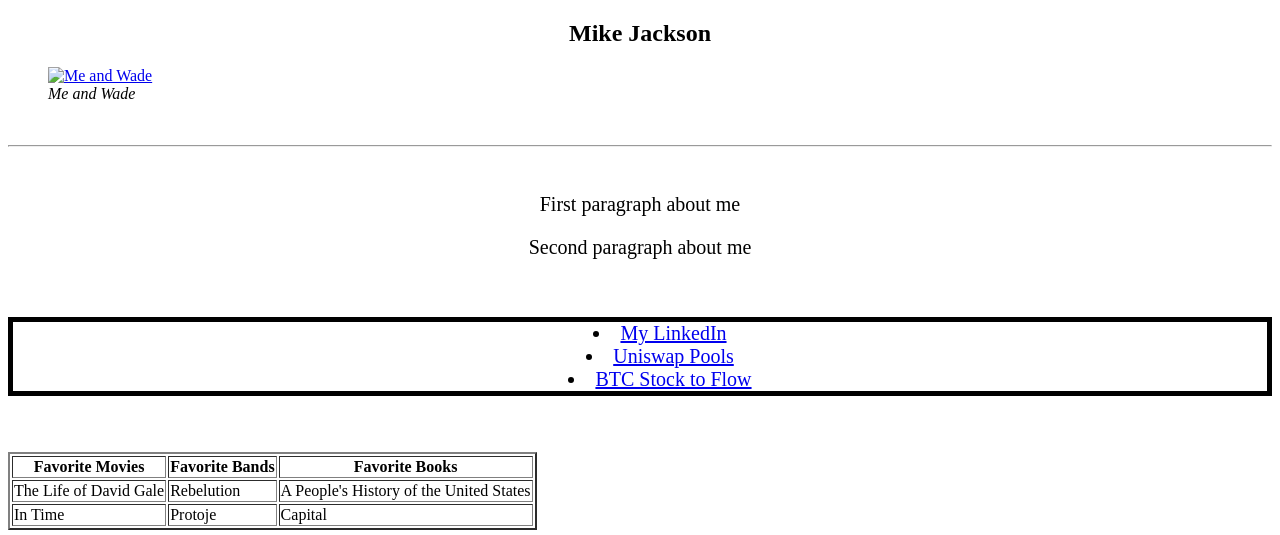
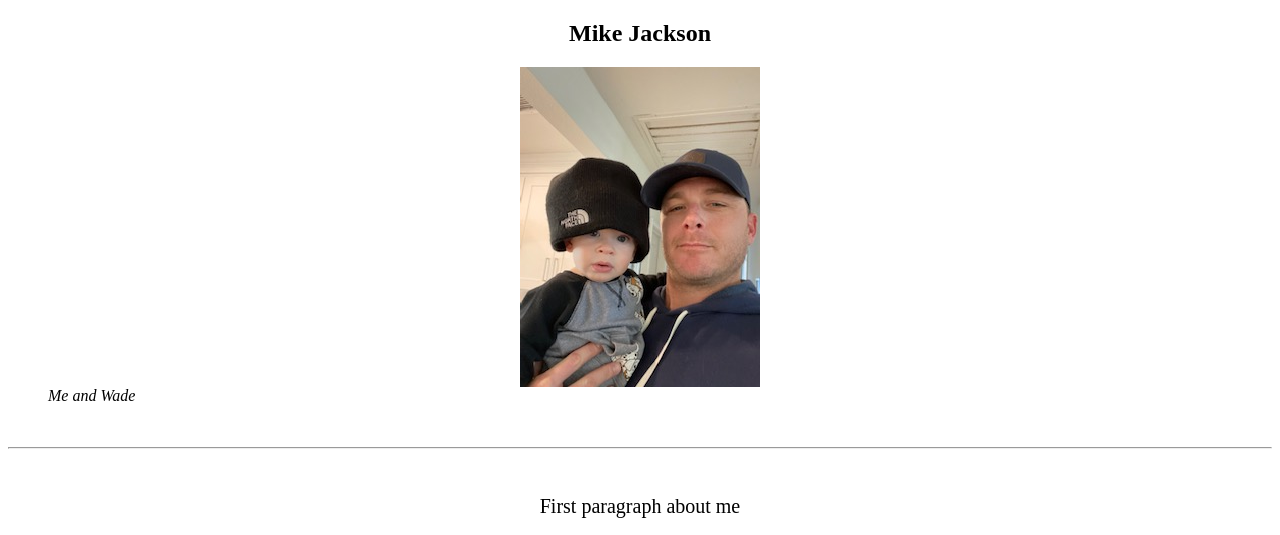
Before and after one commit to mikejackson35/website, a plain HTML site: page index.html in a window 1280 px wide. Shown: the top 535 px of the page. Drawn offline with Linux system fonts and the light colour scheme.

Commit message:
Update index.html

```diff
--- a/index.html
+++ b/index.html
@@ -23,8 +23,8 @@
   <section>
     <h1>Mike Jackson</h1>
     <figure>
-<a target="_blank" href="../mikejackson35.github.io/images/IMG_4052.jpg">
-      <img src="../mikejackson35.github.io/images/IMG_4052.jpg" alt="Me and Wade">
+ <a target="_blank" href="https://github.com/mikejackson35/website/blob/main/images/IMG_4052.jpg?raw=true">
+      <img src="https://github.com/mikejackson35/website/blob/main/images/IMG_4052.jpg?raw=true" alt="Me and Wade">
     </a>
     <figcaption><em>Me and Wade</em></figcaption>
   </figure>
```
